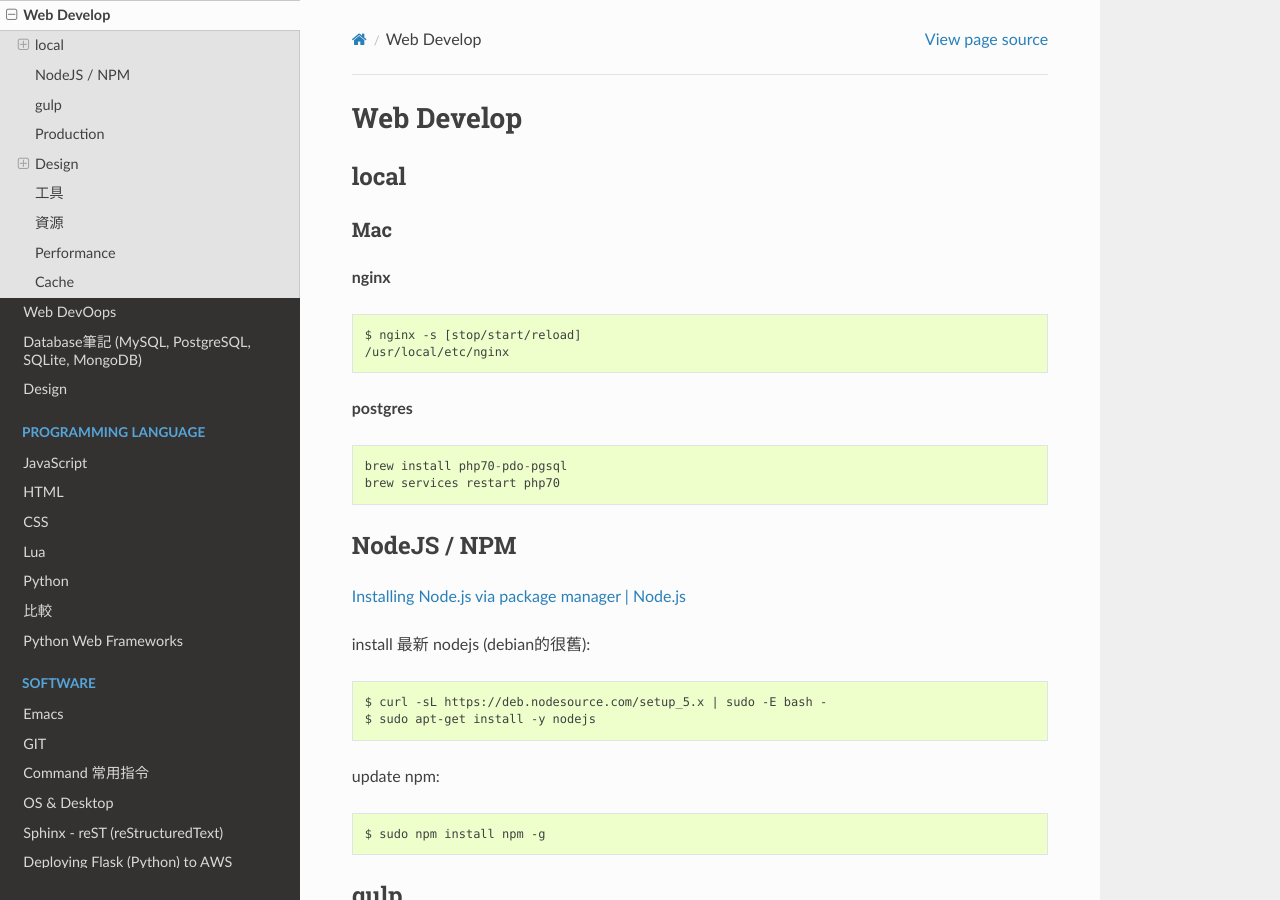
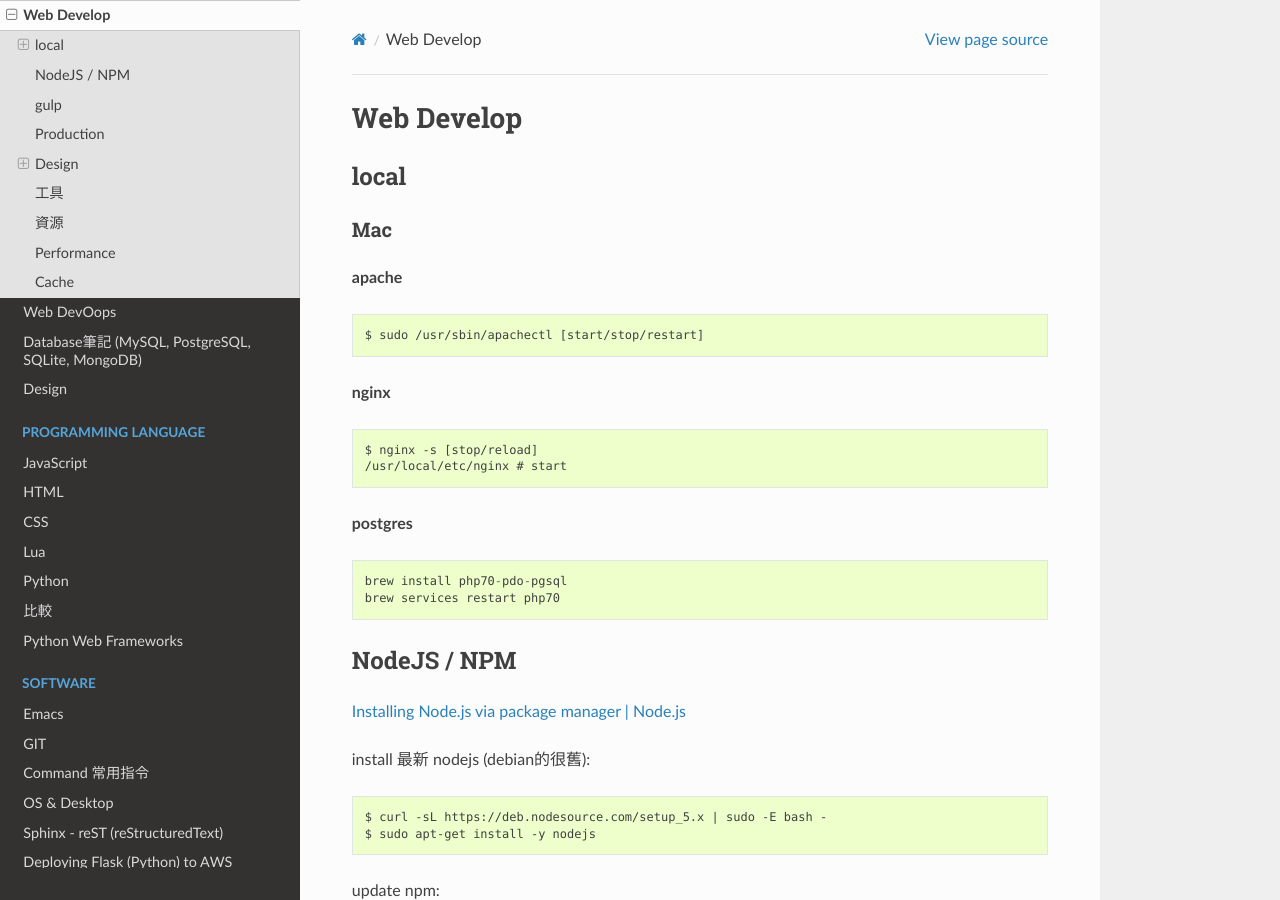
Before and after one commit to moogoo78/comp.suhen.org, a Sphinx documentation site: the page built from docs/source/web_develop.rst, in a window 1280 px wide and 900 px high. Built offline with Sphinx 7.4.7 and the Read the Docs theme 2.0.0, drawn with Linux system fonts in a browser that asks for light colours.

Commit message:
edited source

```diff
--- a/docs/source/web_develop.rst
+++ b/docs/source/web_develop.rst
@@ -7,12 +7,20 @@ local
 Mac
 ~~~~~~~~~~
 
+
+**apache**
+
+::
+
+   $ sudo /usr/sbin/apachectl [start/stop/restart]
+
 **nginx**
 
 ::
 
-  $ nginx -s [stop/start/reload]
-  /usr/local/etc/nginx
+  $ nginx -s [stop/reload]
+  /usr/local/etc/nginx # start
+
 
 **postgres**
 
```
